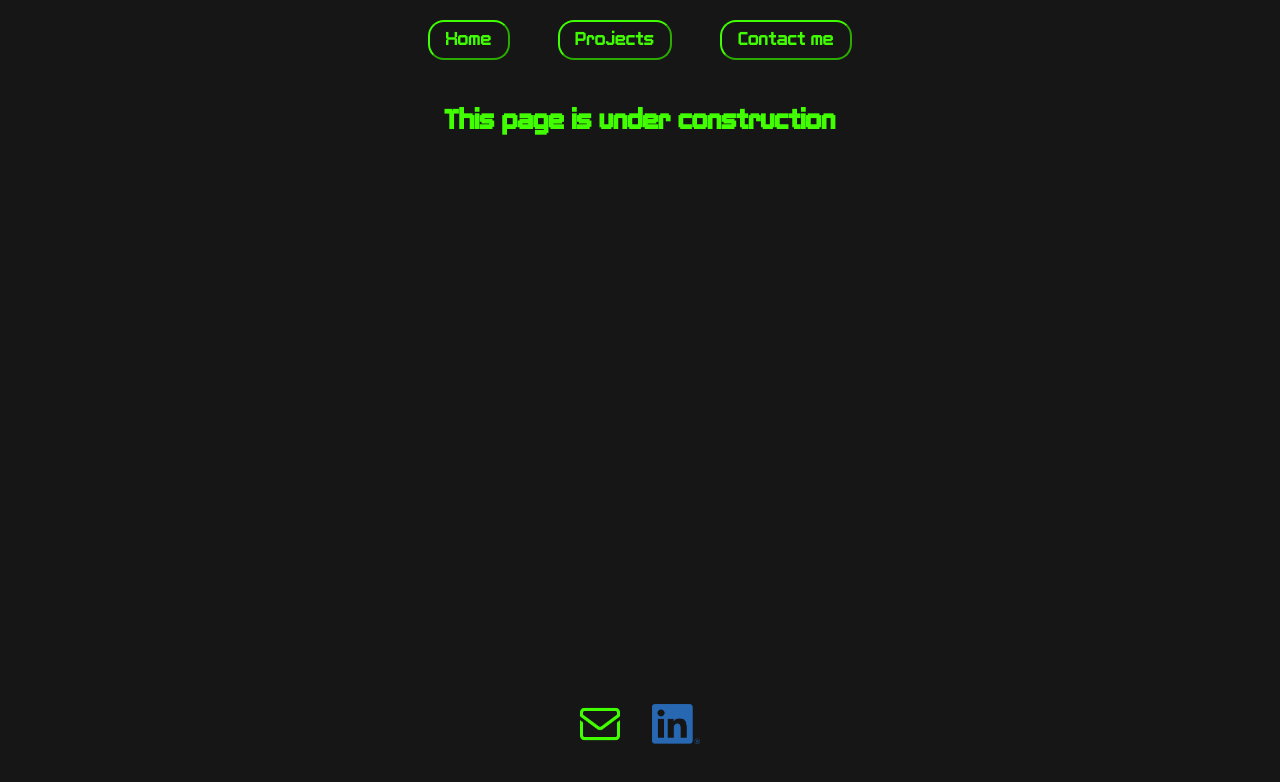
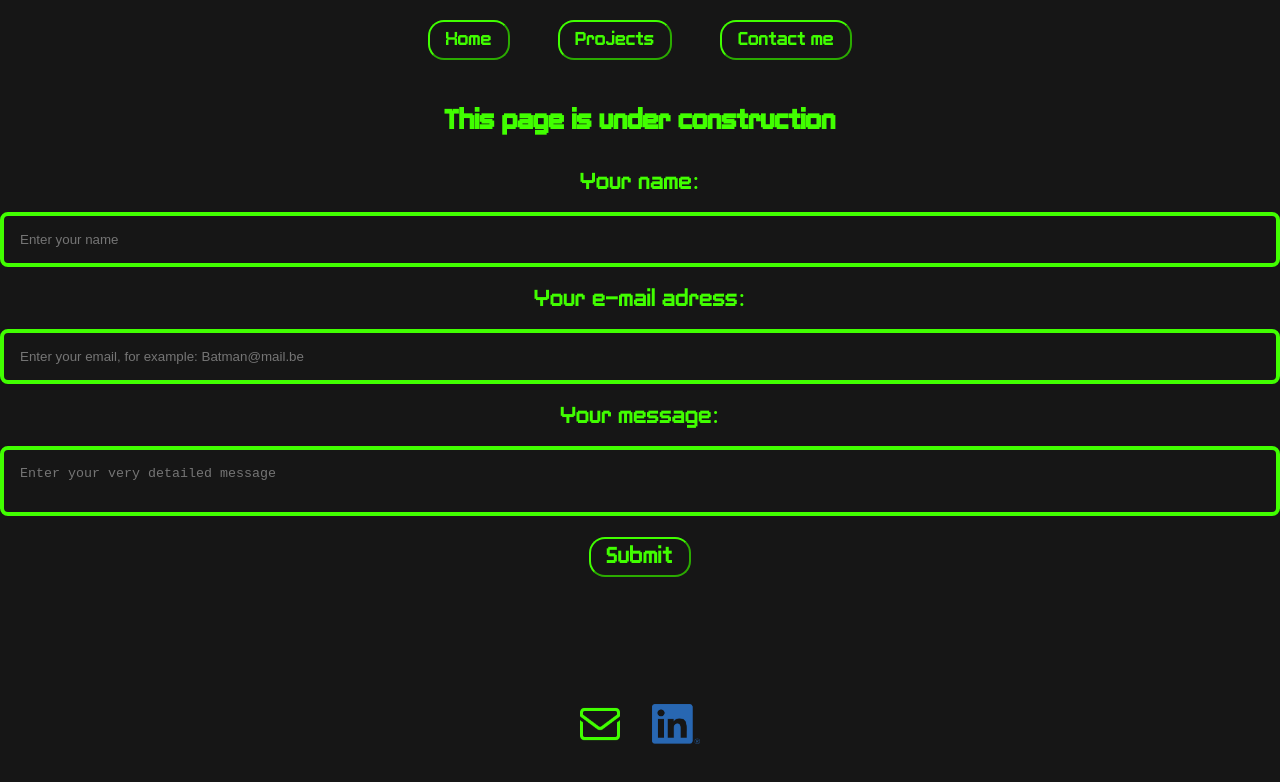
Before and after one commit to juledeky/juledeky.github.io, a React (Create React App) app in the folder port-fol/: page /Contact in a window 1280 px wide. Shown: the top 782 px of the page. Built offline with nearby package versions, Linux system fonts and the light colour scheme.

Commit message:
add email functionality and contact form

```diff
--- a/port-fol/package.json
+++ b/port-fol/package.json
@@ -4,6 +4,7 @@
   "homepage": "https://juledeky.github.io/",
   "private": true,
   "dependencies": {
+    "@emailjs/browser": "^3.11.0",
     "@testing-library/jest-dom": "^5.17.0",
     "@testing-library/react": "^13.4.0",
     "@testing-library/user-event": "^13.5.0",
--- a/port-fol/src/ContactPage/ContactPage.css
+++ b/port-fol/src/ContactPage/ContactPage.css
@@ -1,3 +1,4 @@
+
 .ContactPage {
     background-color: #161616;
     min-height: 12vh;
@@ -9,3 +10,44 @@
     font-weight: lighter;
     color: #41FF00;
 }
+
+input[type=text] {
+    width: 100%;
+    padding: 2vh 2vh;
+    margin: 2vh 0;
+    box-sizing: border-box;
+    border: 0.5vh solid #41FF00;
+    border-radius: 1vh;
+    background-color: #161616;
+    color: #41FF00;
+}
+
+input[type=submit]{
+    margin-inline: 3vh;
+    min-height: 5vh;
+    padding-inline: 2vh;
+    border-radius: 2vh;
+    font-size: calc(5px + 2vmin);
+    color: #41FF00;
+    background-color: #161616;
+    border-color: #41FF00;
+    font: inherit
+}
+
+input[type=submit]:hover {
+    color: #161616;
+    background-color: #41FF00;
+    border-color: #161616;
+}
+
+textarea{
+    width: 100%;
+    padding: 2vh 2vh;
+    margin: 2vh 0;
+    box-sizing: border-box;
+    border: 0.5vh solid #41FF00;
+    border-radius: 1vh;
+    background-color: #161616;
+    color: #41FF00;
+    resize: none;
+}
--- a/port-fol/src/ContactPage/ContactPage.js
+++ b/port-fol/src/ContactPage/ContactPage.js
@@ -1,9 +1,63 @@
-import './ContactPage.css'
+import './ContactPage.css';
+import { useRef, useEffect, useState } from "react";
+import emailjs from '@emailjs/browser';
 
 export default function ContactPage() {
     return (
         <div className="ContactPage">
             <h3>This page is under construction</h3>
+            <Form />
         </div>
     );
 }
+
+function Form(){
+    const emailRef = useRef(null);
+    const nameRef = useRef(null);
+    const messageRef = useRef(null);
+    const [loading, setLoading] = useState(false);
+
+{/*const handleChange = (event) => {
+        const name = event.target.name;
+        const value = event.target.value;
+        setInputs(values => ({...values, [name]: value}))
+    }*/}
+
+    useEffect(() => emailjs.init("A3YPSnsvmUE0LJMsr"), []);
+
+    const handleSubmit = async (e) => {
+        e.preventDefault();
+        const serviceId = "service_7jmk71f";
+        const templateId = "template_d1rdb47";
+        try {
+          setLoading(true);
+          await emailjs.send(serviceId, templateId, {
+            from_name: nameRef.current.value,
+            message: emailRef.current.value,
+            email_adress: messageRef.current.value
+          });
+          alert("email successfully sent check inbox");
+        } catch (error) {
+          console.log(error);
+        } finally {
+          setLoading(false);
+        }
+      };
+
+    return(
+        <div>
+            <form onSubmit={handleSubmit}>
+                {/*
+                <label>Your name: <input type="text" value={inputs.name || ""} onChange={handleChange}/></label>
+                <label>Your e-mail adress: <input type="text" value={inputs.email || ""} onChange={handleChange} /></label>
+                <label>Your message: <textarea type="text" value={inputs.message || ""} onChange={handleChange}/></label>
+                <input type="submit" />
+                */}
+                <label>Your name: <input type="text" ref={nameRef} placeholder='Enter your name'/></label>
+                <label>Your e-mail adress: <input type="text" ref={emailRef} placeholder='Enter your email, for example: Batman@mail.be'/></label>
+                <label>Your message: <textarea type="text" ref={messageRef} placeholder='Enter your very detailed message'/></label>
+                <input type="submit" />
+            </form>
+        </div>
+    );
+}
```
Also changed, not shown: 1 other file (tests, documents, lock files or other folders).
